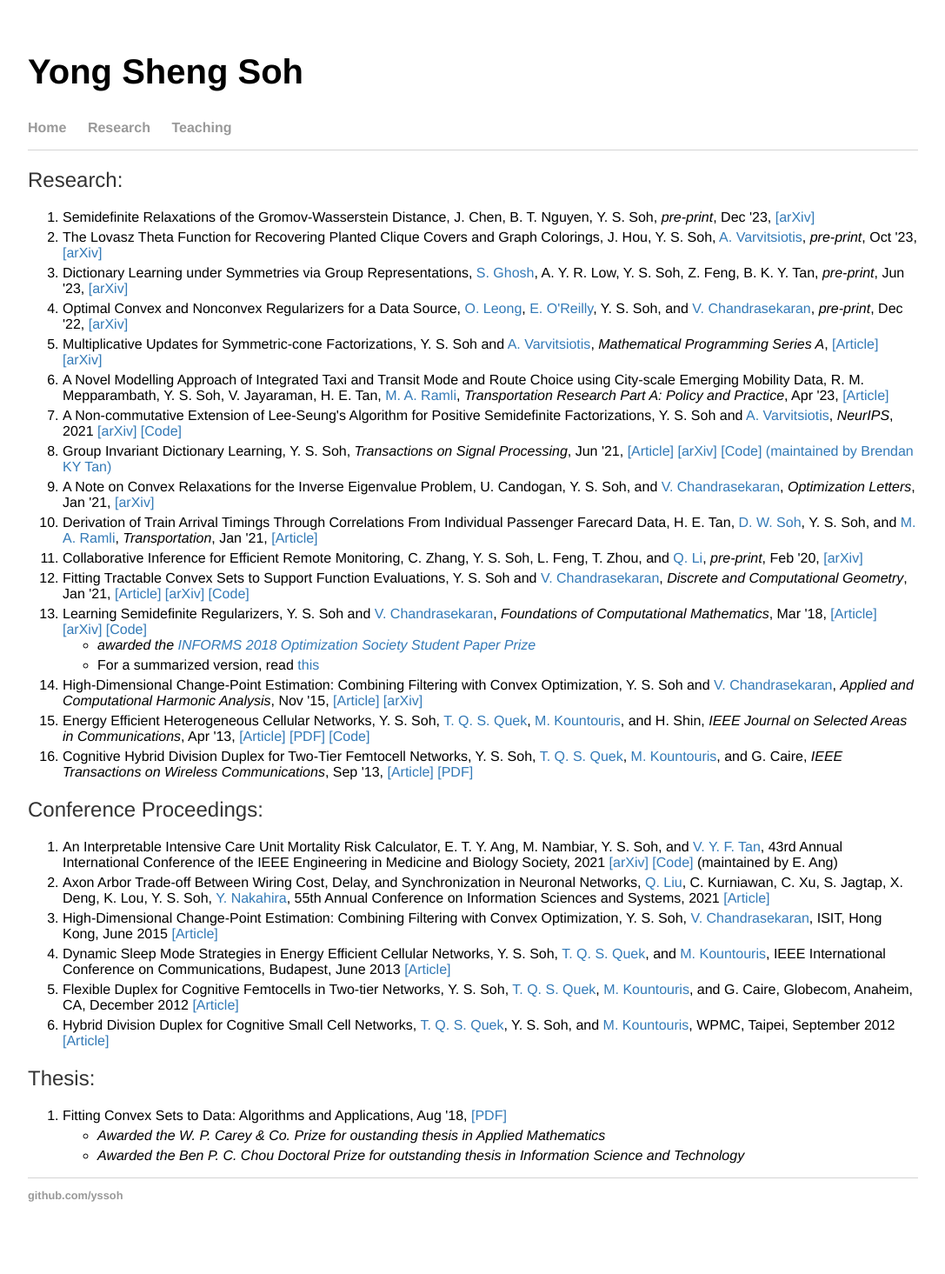
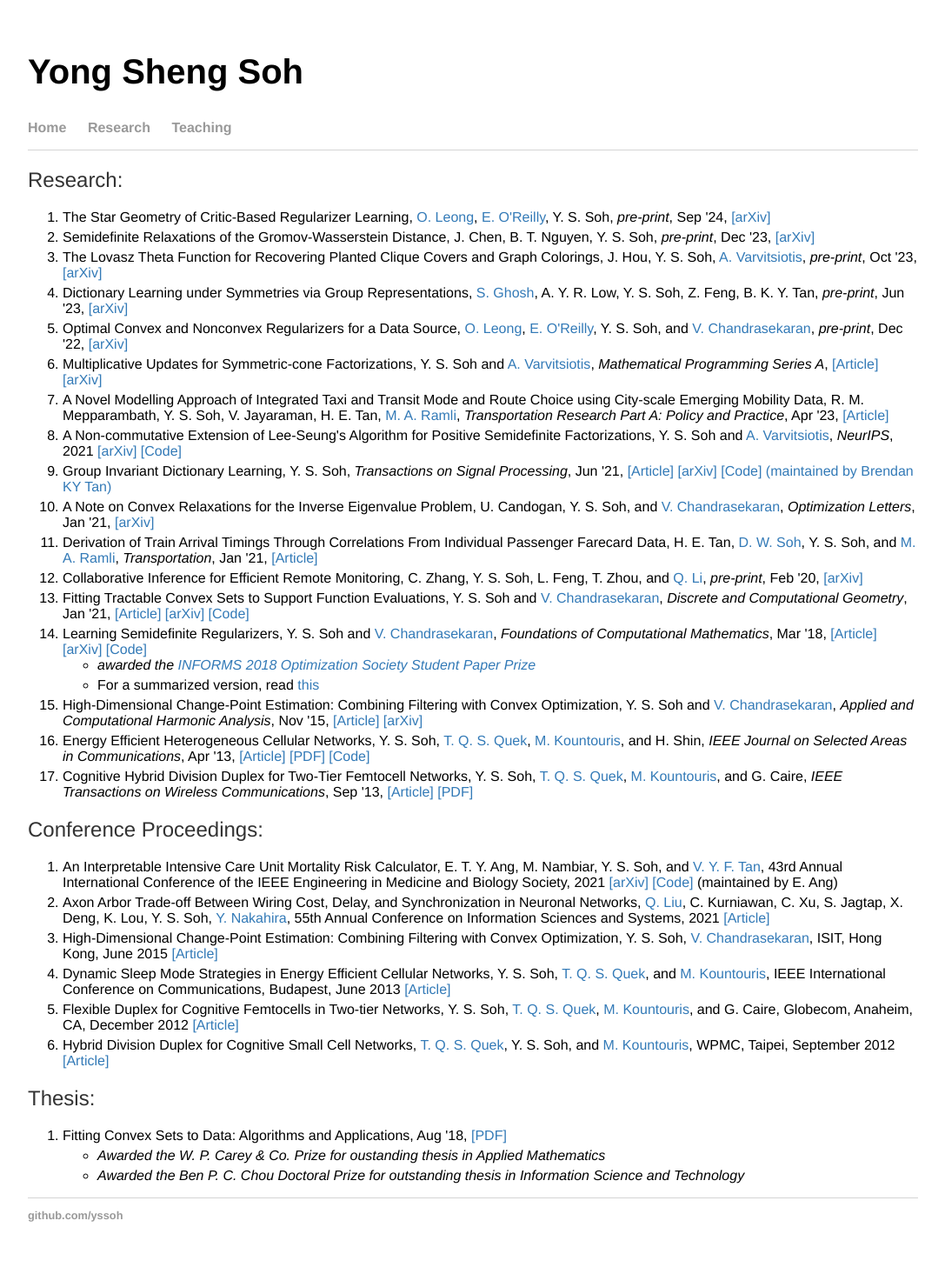
Before and after one commit to yssoh/yssoh.github.io, a Jekyll site: the page built from research/index.html, in a window 1280 px wide. Shown: the whole page at 87% size, without its empty margins (96-1183 px from the left). Built offline with Jekyll 4.4.1, drawn with Linux system fonts in a browser that asks for light colours; before the commit the page ends 1442 px from its top, so only the background shows below that.

Commit message:
critic star

```diff
--- a/research/index.html
+++ b/research/index.html
@@ -6,7 +6,8 @@ title: Yong Sheng Soh
 <div class="blurb">
   <h2>Research:</h2>
    <ol>
-    <li>Semidefinite Relaxations of the Gromov-Wasserstein Distance, J. Chen, B. T. Nguyen, Y. S. Soh, <i>pre-print</i>, Dec '23, <a href = "https://arxiv.org/pdf/2312.14572">[arXiv]</a></li>
+    <li>The Star Geometry of Critic-Based Regularizer Learning, <a href ="https://www.oscarleong.com/">O. Leong</a>, <a href ="https://sites.google.com/view/eliza-oreilly/home">E. O'Reilly</a>, Y. S. Soh, <i>pre-print</i>, Sep '24, <a href = "https://arxiv.org/abs/2408.16852">[arXiv]</a></li>
+	<li>Semidefinite Relaxations of the Gromov-Wasserstein Distance, J. Chen, B. T. Nguyen, Y. S. Soh, <i>pre-print</i>, Dec '23, <a href = "https://arxiv.org/pdf/2312.14572">[arXiv]</a></li>
 	<li>The Lovasz Theta Function for Recovering Planted Clique Covers and Graph Colorings, J. Hou, Y. S. Soh, <a href ="https://sites.google.com/site/antoniosvarvitsiotis/">A. Varvitsiotis</a>, <i>pre-print</i>, Oct '23, <a href = "https://arxiv.org/abs/2310.00257">[arXiv]</a></li>
 	<li>Dictionary Learning under Symmetries via Group Representations, <a href ="https://subhro-ghosh.github.io/">S. Ghosh</a>, A. Y. R. Low, Y. S. Soh, Z. Feng, B. K. Y. Tan, <i>pre-print</i>, Jun '23, <a href = "https://arxiv.org/abs/2305.19557">[arXiv]</a></li>
 	<li>Optimal Convex and Nonconvex Regularizers for a Data Source, <a href ="https://www.oscarleong.com/">O. Leong</a>, <a href ="https://sites.google.com/view/eliza-oreilly/home">E. O'Reilly</a>, Y. S. Soh, and <a href ="http://users.cms.caltech.edu/~venkatc/">V. Chandrasekaran</a>, <i>pre-print</i>, Dec '22, <a href = "https://arxiv.org/abs/2212.13597">[arXiv]</a></li>
```
